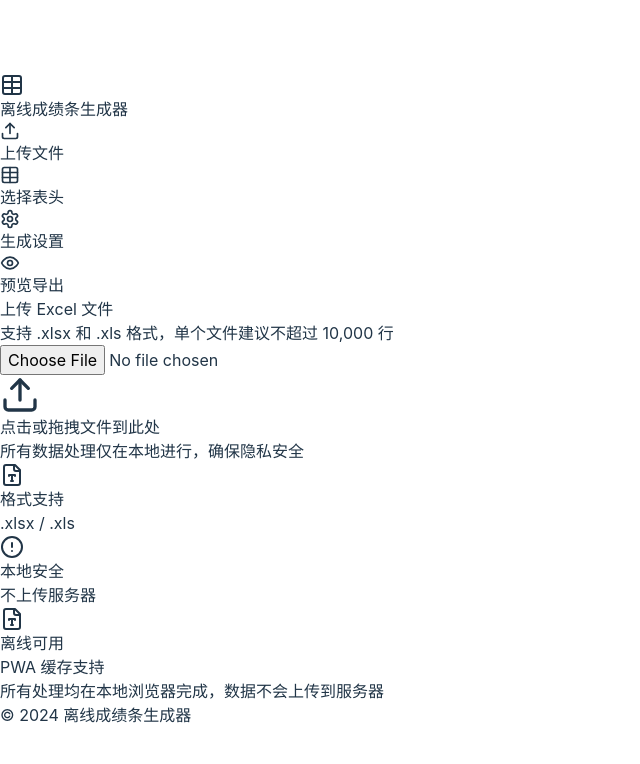
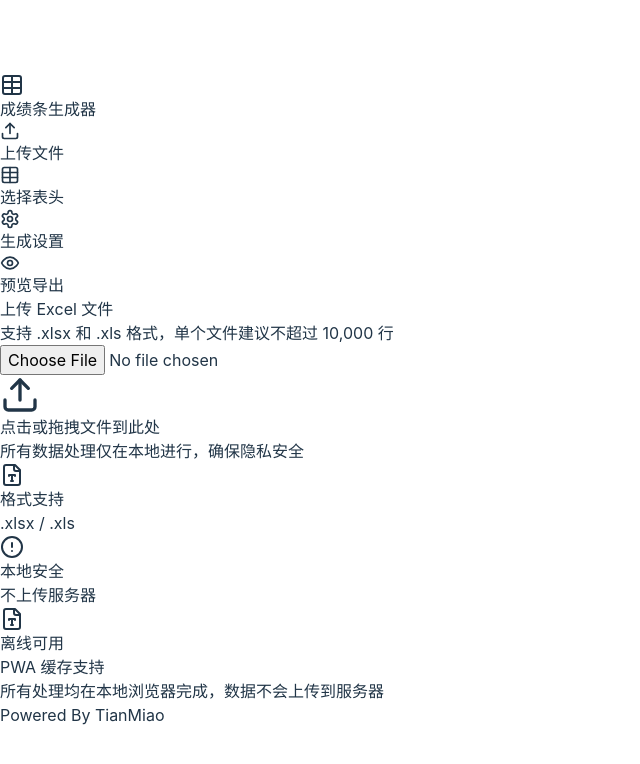
Before and after one commit to tianmiao8152/chengjitiao, a React (Vite) app: page / in a window 1280 px wide. Shown: the top 764 px of the page, without its empty margins (0-640 px from the left). Built offline with nearby package versions, Linux system fonts and the light colour scheme; the HTML template or start-up script is replaced by a standard one.

Commit message:
feat: 更新应用图标并调整页面标题和页脚
- 添加新的SVG格式favicon并更新PWA配置

```diff
--- a/index.html
+++ b/index.html
@@ -2,8 +2,8 @@
 <html lang="zh-CN">
   <head>
     <meta charset="UTF-8" />
-    <link rel="icon" type="image/png" href="/pwa-192x192.png" />
-    <link rel="apple-touch-icon" href="/pwa-192x192.png" />
+    <link rel="icon" type="image/svg+xml" href="/favicon.svg" />
+    <link rel="apple-touch-icon" href="/favicon.svg" />
     <meta name="viewport" content="width=device-width, initial-scale=1.0" />
     <title>成绩条生成器</title>
     <meta name="description" content="一个纯本地处理、支持离线使用的成绩条生成工具" />
--- a/src/App.tsx
+++ b/src/App.tsx
@@ -92,7 +92,7 @@ const App: React.FC = () => {
             <Table size={24} />
           </div>
           <h1 className="text-xl font-bold bg-gradient-to-r from-blue-600 to-indigo-600 bg-clip-text text-transparent">
-            离线成绩条生成器
+            成绩条生成器
           </h1>
         </div>
         <div className="flex items-center gap-4">
@@ -159,7 +159,7 @@ const App: React.FC = () => {
 
       <footer className="py-8 text-center text-gray-400 text-sm">
         <p>所有处理均在本地浏览器完成，数据不会上传到服务器</p>
-        <p className="mt-1">© 2024 离线成绩条生成器</p>
+        <p className="mt-1">Powered By <a href="https://github.com/TianMiao8152/chengjitiao" target="_blank" rel="noopener noreferrer">TianMiao</a></p>
       </footer>
     </div>
   );
--- a/vite.config.ts
+++ b/vite.config.ts
@@ -8,7 +8,7 @@ export default defineConfig({
     react(),
     VitePWA({
       registerType: 'autoUpdate',
-      includeAssets: ['pwa-192x192.png', 'pwa-512x512.png'],
+      includeAssets: ['favicon.svg', 'pwa-192x192.png', 'pwa-512x512.png'],
       manifest: {
         name: '成绩条生成器',
         short_name: '成绩条',
```
Also changed, not shown: public/favicon.svg (added).
